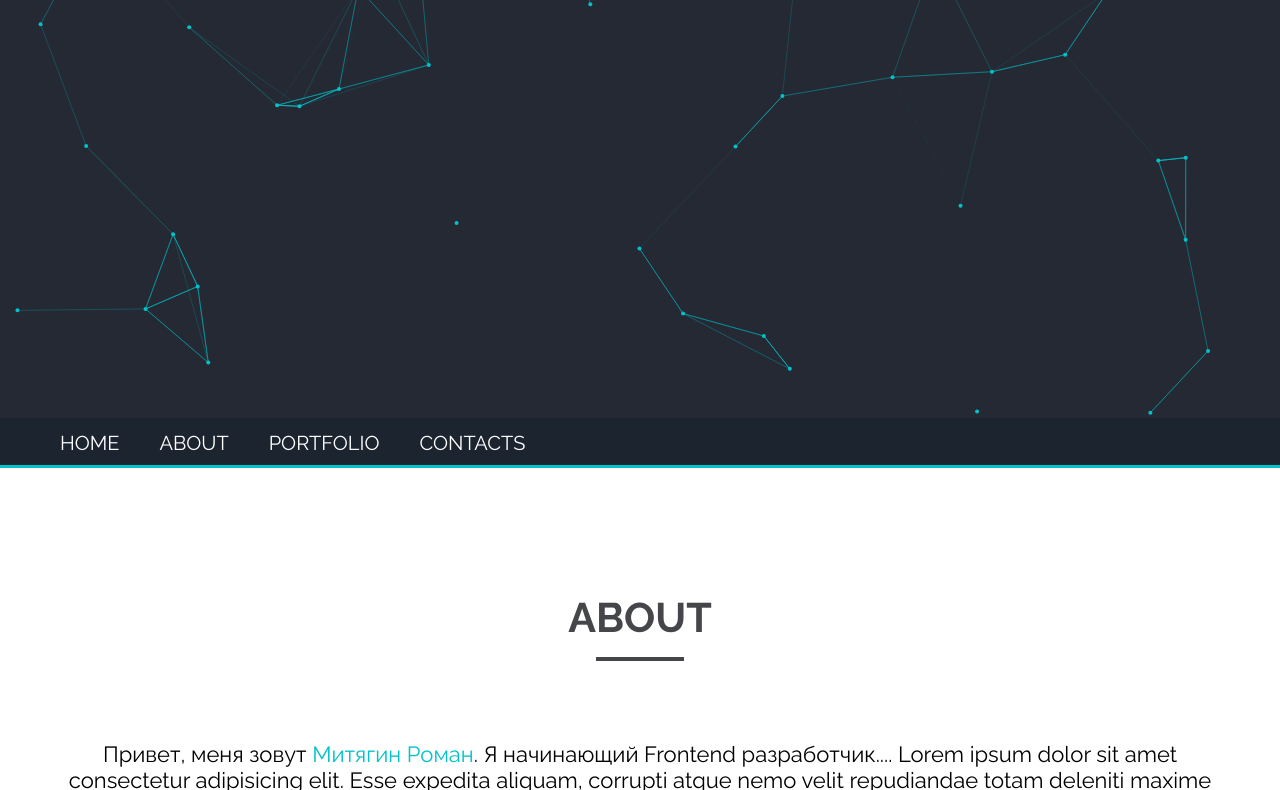
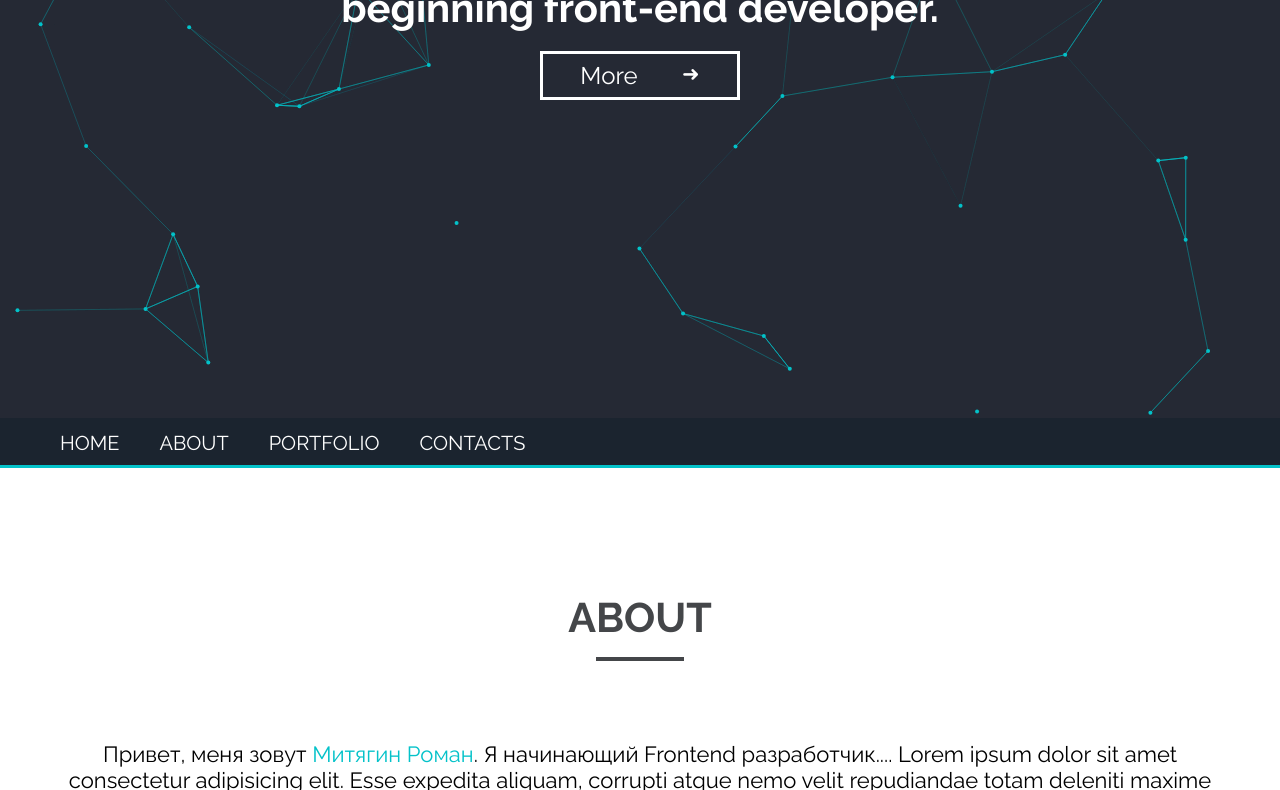
Before and after one commit to mityajo/portfolio, a plain HTML site: page index.html in a window 1280 px wide. Shown: the part 382-1172 px from the top of the page. Drawn offline with Linux system fonts and the light colour scheme.

Commit message:
Rework page Home

```diff
--- a/index.html
+++ b/index.html
@@ -20,23 +20,19 @@
 <body>
     <main class="content">
         <!-- HOME -->
-        <div class="home">
-
+        <div class="home flex-column">
             <canvas class="home__canvas" id="canvas">Your browser is not supported.</canvas>
 
-
-
-
-
-            <!-- <h1 class="home__text">
-                Добро пожаловать на <span>Демо - сайт</span>
-                by Junior Frontend Develover
-            </h1> -->
-
-            <!-- <button class="home__button button">
-                <div class="button__text">More</div>
-                <div class="button__arrow"></div>
-            </button> -->
+            <div class="home__wrapper flex-column">
+                <h1 class="home__title">
+                    Hello, I'm <span>Mityagin Roman</span>.
+                    I'm a beginning front-end developer.
+                </h1>
+                <button class="home__button button">
+                    <div class="button__text">More</div>
+                    <div class="button__arrow"></div>
+                </button>
+            </div>
         </div>
 
         <nav class="menu">
--- a/js/canvas.js
+++ b/js/canvas.js
@@ -13,7 +13,6 @@
             particleMaxVelocity: 0.5,
             lineLength: 150
         };
-
     window.onresize = function () {
         canvas.width = window.innerWidth;
         canvas.height = window.innerHeight;
@@ -102,5 +101,4 @@
         loop();
     }
     init();
-
 }());
--- a/js/script.js
+++ b/js/script.js
@@ -1,4 +1,3 @@
 'use strict';
 
-
 document.querySelector('.footer__date').append(new Date().getFullYear());
--- a/sass/style.sass
+++ b/sass/style.sass
@@ -63,14 +63,17 @@ section
 
 // HOME
 .home
-    width: 100%
-    height: 100vh
     overflow: hidden
-    &__text
+    &__canvas
+        margin: 0
+        padding: 0
+    &__wrapper
+        position: absolute
+    &__title
         max-width: 50%
-        text-align: center
         color: #fff
         font-size: 2rem
+        text-align: center
         font-weight: bold
         span
             font-family: inherit
@@ -84,10 +87,6 @@ section
             border: 3px solid #1b242f
             .button__arrow
                 transform: rotate(90deg)
-    &__canvas
-        margin: 0
-        padding: 0
-        // background-color: #252934
 
 .button
     display: flex
```
Also changed, not shown: css/style.min.css, 1 other file.
